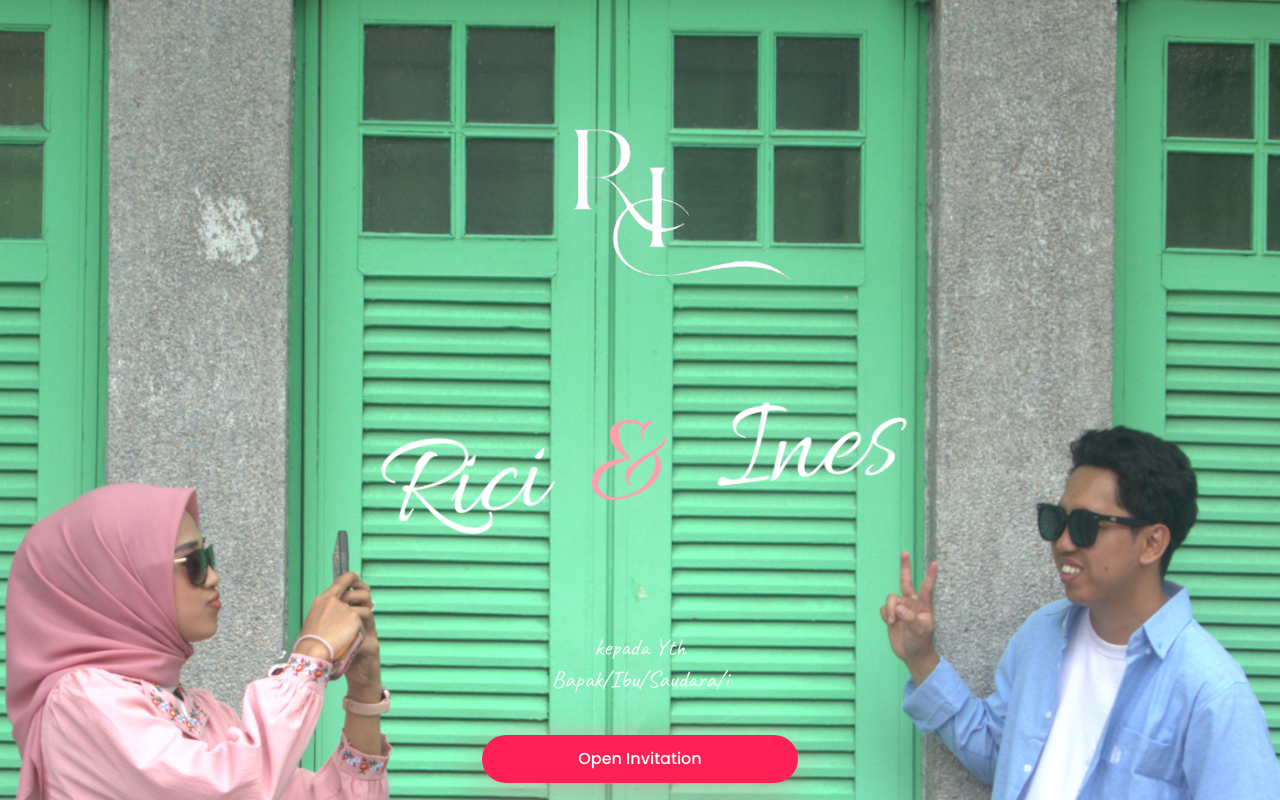
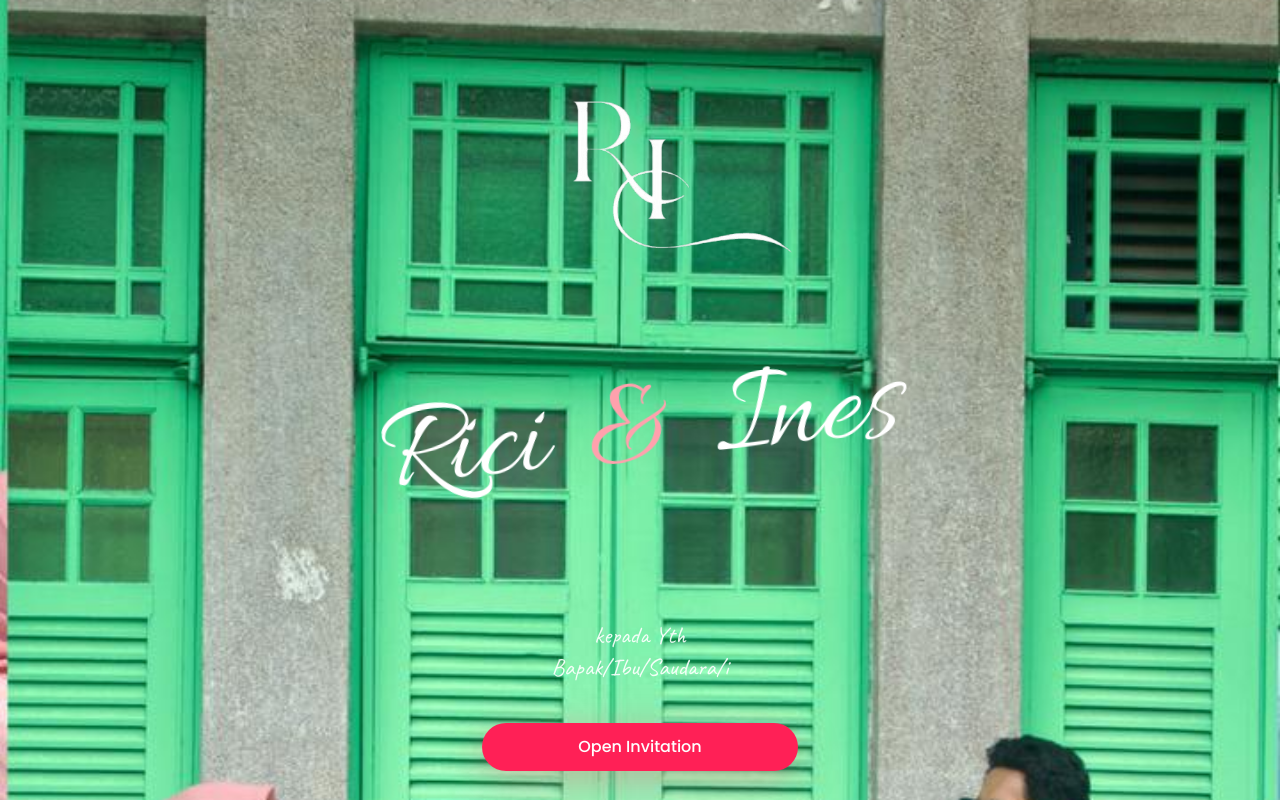
Before and after one commit to ricirahman1/RiciInes, a Next.js app: page / in a window 1280 px wide. Built offline with nearby package versions, Linux system fonts and the light colour scheme; no server answers; the database is empty.

Commit message:
testting bgp

```diff
--- a/components/Cover.tsx
+++ b/components/Cover.tsx
@@ -91,8 +91,6 @@ export default function Cover({
 
   return (
     <section className="relative min-h-[100svh] w-full overflow-hidden">
-      {/* AUDIO */}
-
       {/* BACKGROUND */}
       <motion.div
         variants={bgVariant}
@@ -101,14 +99,12 @@ export default function Cover({
         className="absolute inset-0"
       >
         <Image
-    src="/test.jpg"
+          src="/bg-fixcvr.jpeg"
           alt="Wedding Cover"
           fill
           priority
           className="object-cover"
         />
-
-
       </motion.div>
 
       {/* CONTENT */}
@@ -116,10 +112,20 @@ export default function Cover({
         variants={contentVariant}
         initial="hidden"
         animate="visible"
-        className="relative z-10 min-h-screen flex flex-col items-center justify-center px-6 text-center"
+        className="
+          relative z-10 min-h-screen
+          flex flex-col items-center justify-center
+          px-2 text-center
+        "
       >
-        {/* LOGO */}
-        <motion.div variants={logoVariant} className="mb-6 md:mb-10">
+        {/* LOGO (NAIK KE ATAS) */}
+        <motion.div
+          variants={logoVariant}
+          className="
+            mb-2 md:mb-4
+            -translate-y-6 md:-translate-y-10
+          "
+        >
           <Image
             src="/test.png"
             alt="Wedding Logo"
@@ -130,13 +136,14 @@ export default function Cover({
           />
         </motion.div>
 
-        {/* TITLE */}
+        {/* TITLE (NAIK SEDIKIT) */}
         <motion.h1
           variants={titleContainer}
           className={`
             ${titleFont.className}
             flex items-end justify-center
             -rotate-6
+            -translate-y-4 md:-translate-y-6
             text-white
             leading-none
             text-[clamp(4rem,10vw,9rem)]
@@ -157,7 +164,12 @@ export default function Cover({
         {/* KEPADA YTH */}
         <motion.p
           variants={itemVariant}
-          className={`${caveat.className} mt-16 md:mt-24 text-white/90 text-lg md:text-2xl`}
+          className={`
+            ${caveat.className}
+            mt-16 md:mt-24
+            text-white/90
+            text-lg md:text-2xl
+          `}
         >
           kepada Yth <br />
           Bapak/Ibu/Saudara/i
```
Also changed, not shown: public/bg-fixcvr.jpeg (added). Lines whose indentation alone changed are shown as unchanged.
